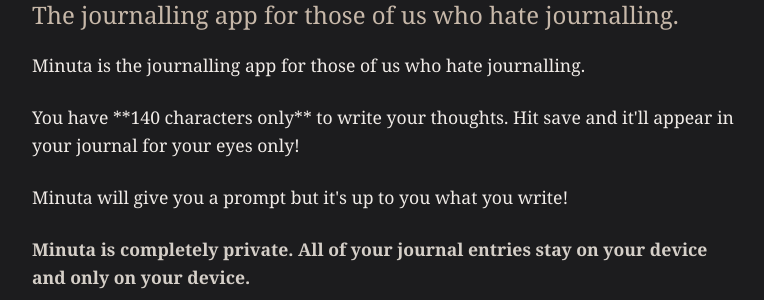
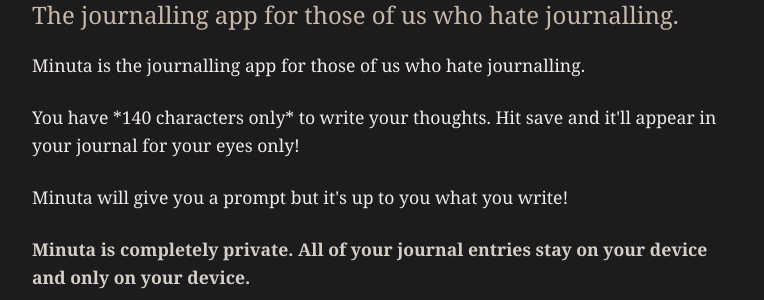
Before and after one commit to GeorgeMarkham/georgemarkham.github.io, a Jekyll site: the page built from minuta.html, in a window 1280 px wide. Shown: the part 184-484 px from the top of the page, without its empty margins (16-780 px from the left). Built offline with Jekyll 4.4.1, drawn with Linux system fonts in a browser that asks for light colours.

Commit message:
Fix markdown

```diff
--- a/minuta.html
+++ b/minuta.html
@@ -10,7 +10,7 @@
     <div class="post-content">
         <p>Minuta is the journalling app for those of us who hate journalling.</p>
 
-        <p>You have **140 characters only** to write your thoughts. Hit save and it'll appear in your journal for your eyes only!</p>
+        <p>You have *140 characters only* to write your thoughts. Hit save and it'll appear in your journal for your eyes only!</p>
 
         <p>Minuta will give you a prompt but it's up to you what you write!</p>
 
```
